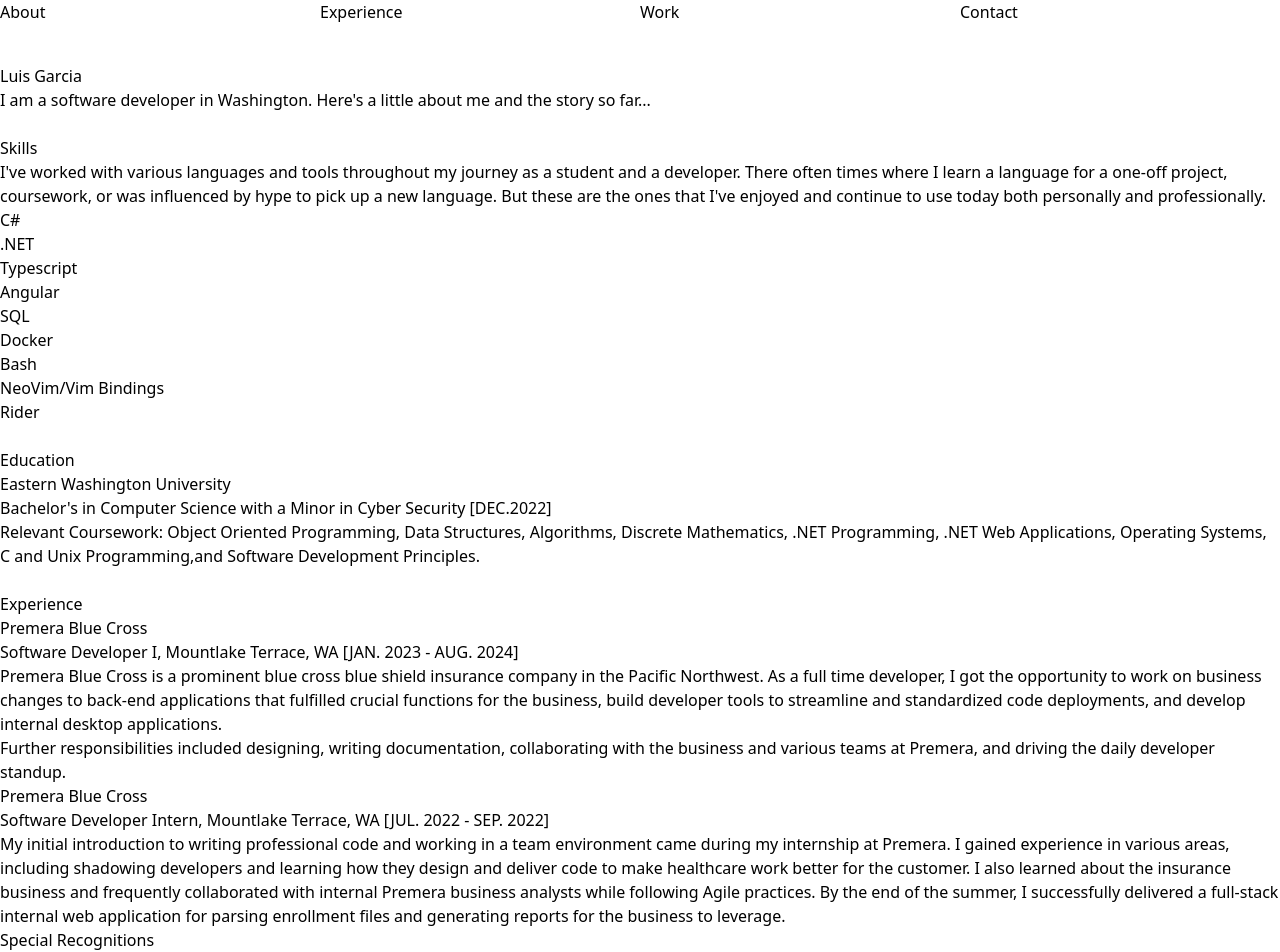
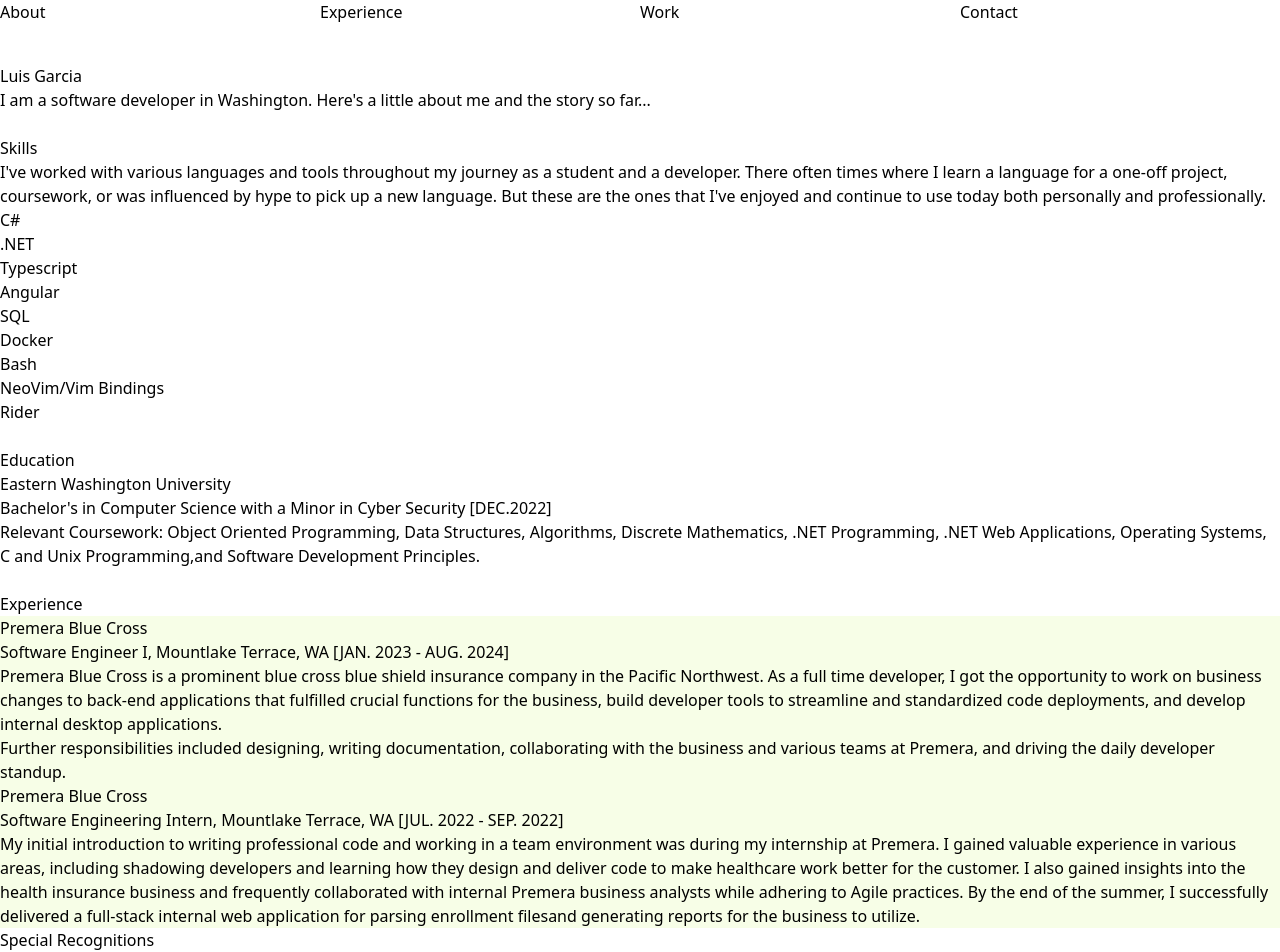
Before and after one commit to TechGlue/PersonalSite, an Angular app in the folder PersonalSite/: page /education in a window 1280 px wide. Shown: the top 952 px of the page. Built offline with nearby package versions, Linux system fonts and the light colour scheme.

Commit message:
education screen complete

```diff
--- a/PersonalSite/src/app/education/education.component.html
+++ b/PersonalSite/src/app/education/education.component.html
@@ -28,7 +28,7 @@
       </ul>
     </div>
     <br />
-    <div id="container-for-edu">
+    <div id="education">
       <p>Education</p>
       <p>Eastern Washington University</p>
       <p>
@@ -42,52 +42,41 @@
       </p>
     </div>
     <br />
-    <div id="container-for-experience ">
+    <div id="experience">
       <p>Experience</p>
-      <div>
-        <p>Premera Blue Cross</p>
-        <p>
-          Software Developer I, Mountlake Terrace, WA [JAN. 2023 - AUG. 2024]
-        </p>
-        <p>
-          Premera Blue Cross is a prominent blue cross blue shield insurance
+      <app-experience
+        [company]="'Premera Blue Cross '"
+        [position]="
+          'Software Engineer I, Mountlake Terrace, WA [JAN. 2023 - AUG. 2024]'
+        "
+        [summary]="
+          'Premera Blue Cross is a prominent blue cross blue shield insurance
           company in the Pacific Northwest. As a full time developer, I got the
           opportunity to work on business changes to back-end applications that
           fulfilled crucial functions for the business, build developer tools to
           streamline and standardized code deployments, and develop internal
-          desktop applications.
-        </p>
+          desktop applications.'
+        "
+        [misc]="
+          'Further responsibilities included designing, writing documentation,
+          collaborating with the business and various teams at Premera, and
+          driving the daily developer standup.'
+        "
+      />
 
-        <p>
-          Further responsibilities included designing, writing documentation,
-          collaborating with the business and various teams at Premera, and
-          driving the daily developer standup.
-        </p>
-      </div>
-
-      <div>
-        <p>Premera Blue Cross</p>
-        <p>
-          Software Developer Intern, Mountlake Terrace, WA [JUL. 2022 - SEP.
-          2022]
-        </p>
-        <p>
-          My initial introduction to writing professional code and working in a
-          team environment came during my internship at Premera. I gained
-          experience in various areas, including shadowing developers and
-          learning how they design and deliver code to make healthcare work
-          better for the customer. I also learned about the insurance business
-          and frequently collaborated with internal Premera business analysts
-          while following Agile practices. By the end of the summer, I
-          successfully delivered a full-stack internal web application for
-          parsing enrollment files and generating reports for the business to
-          leverage.
-        </p>
-      </div>
+      <app-experience
+        [company]="'Premera Blue Cross'"
+        [position]="
+          'Software Engineering Intern, Mountlake Terrace, WA [JUL. 2022 - SEP. 2022]'
+        "
+        [summary]="
+          'My initial introduction to writing professional code and working in a team environment was during my internship at Premera. I gained valuable experience in various areas, including shadowing developers and learning how they design and deliver code to make healthcare work better for the customer. I also gained insights into the health insurance business and frequently collaborated with internal Premera business analysts while adhering to Agile practices. By the end of the summer, I successfully delivered a full-stack internal web application for parsing enrollment filesand generating reports for the business to utilize.'
+        "
+      />
     </div>
   </div>
 
-  <div>
+  <div id="recognition">
     <p>Special Recognitions</p>
     <ul>
       <li>
@@ -96,4 +85,11 @@
       <li>Recipient Washington State Opportunity Scholarship (WSOS)</li>
     </ul>
   </div>
+  <div>
+    <p>Portfolio</p>
+    <p>
+      Feel free to <a href="/work">check out</a>
+      on some of the things that I've found fun learning and developing!
+    </p>
+  </div>
 </div>
--- a/PersonalSite/src/app/education/education.component.ts
+++ b/PersonalSite/src/app/education/education.component.ts
@@ -1,9 +1,10 @@
 import { Component } from '@angular/core';
+import { ExperienceComponent } from './experience/experience.component';
 
 @Component({
   selector: 'app-education',
   standalone: true,
-  imports: [],
+  imports: [ExperienceComponent],
   templateUrl: './education.component.html',
   styleUrl: './education.component.css',
 })
--- /dev/null
+++ b/PersonalSite/src/app/education/experience/experience.component.html
@@ -0,0 +1,6 @@
+<div class="bg-lime-50">
+  <p>{{ company }}</p>
+  <p>{{ position }}</p>
+  <p>{{ summary }}</p>
+  <p>{{ misc }}</p>
+</div>
```
Also changed, not shown: PersonalSite/src/app/education/experience/experience.component.ts (added, +15 -0 lines), PersonalSite/src/app/education/experience/experience.component.css (added), 1 other file (tests, documents, lock files or other folders).
